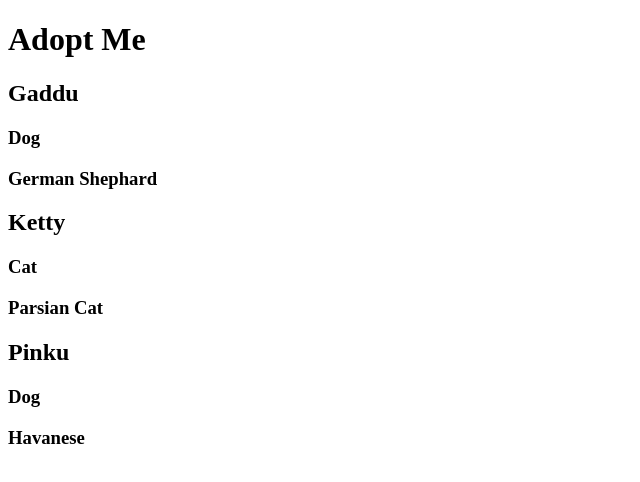
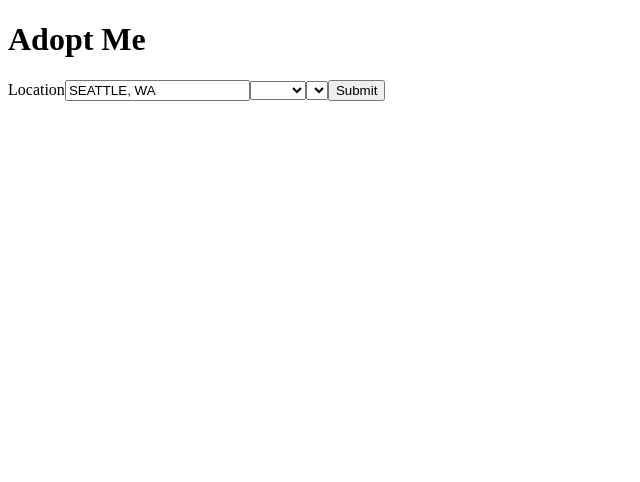
Before and after one commit to ratiarahman/Pet, a React app: page / in a window 1280 px wide. Shown: the top 482 px of the page, without its empty margins (0-640 px from the left). Built offline with nearby package versions, Linux system fonts and the light colour scheme; the HTML template or start-up script is replaced by a standard one.

Commit message:
use hook for search

```diff
--- a/package.json
+++ b/package.json
@@ -19,6 +19,7 @@
     "eslint-plugin-import": "^2.22.1",
     "eslint-plugin-jsx-a11y": "^6.4.1",
     "eslint-plugin-react": "^7.22.0",
+    "eslint-plugin-react-hooks": "^4.2.0",
     "parcel": "^1.12.3",
     "prettier": "^2.3.1"
   },
--- a/src/App.js
+++ b/src/App.js
@@ -1,5 +1,15 @@
 import ReactDOM from 'react-dom';
-import Pet from './Pet';
+import SearchParams from './SearchParams';
+
+const App = () => {
+  return (
+    <div>
+      <h1>Adopt Me</h1>
+      <SearchParams />
+    </div>
+  );
+};
+ReactDOM.render(<App />, document.getElementById('root'));
 
 // const App = () => {
 //   return React.createElement('div', {}, [
@@ -21,15 +31,3 @@ import Pet from './Pet';
 //     }),
 //   ]);
 // };
-
-const App = () => {
-  return (
-    <div>
-      <h1>Adopt Me</h1>
-      <Pet name="Gaddu" animal="Dog" breed="German Shephard" />
-      <Pet name="Ketty" animal="Cat" breed="Parsian Cat" />
-      <Pet name="Pinku" animal="Dog" breed="Havanese" />
-    </div>
-  );
-};
-ReactDOM.render(<App />, document.getElementById('root'));
--- /dev/null
+++ b/src/SearchParams.js
@@ -0,0 +1,61 @@
+import { useState } from 'react';
+
+const SearchParams = () => {
+  const [location, setLocation] = useState('Seattle, WA');
+  const ANIMALS = ['bird', 'dog', 'cat', 'rabbit'];
+  const breeds = [];
+  const [animal, setAnimal] = useState('');
+  const [breed, setBreed] = useState('');
+
+
+  const updateLocation = (e) => {
+    setLocation(e.target.value);
+  };
+  return (
+    <div className="search-params">
+      <form>
+        <label htmlFor="location">
+          Location
+          <input id="location" onChange={updateLocation} value={location.toUpperCase()} placeholder="Location" />
+        </label>
+        <label htmlFor="animal">
+          <select
+            id="animal"
+            value={animal}
+            onChange={(e) => setAnimal(e.target.value)}
+            onblur={(e) => setAnimal(e.target.value)}
+          >
+            <option />
+            {ANIMALS.map((animal) => {
+              return (
+                <option value={animal} key={animal}>
+                  {animal}
+                </option>
+              );
+            })}
+          </select>
+        </label>
+        <label htmlFor="breed">
+          <select
+            id="breed"
+            value={breed}
+            onChange={(e) => setBreed(e.target.value)}
+            onblur={(e) => setBreed(e.target.value)}
+          >
+            <option />
+            {breeds.map((breed) => {
+              return (
+                <option value={breed} key={breed}>
+                  {breed}
+                </option>
+              );
+            })}
+          </select>
+        </label>
+        <button>Submit</button>
+      </form>
+    </div>
+  );
+};
+
+export default SearchParams;
```
Also changed, not shown: src/Pet.js (+8 -8 lines), .eslintrc.json, 1 other file (tests, documents, lock files or other folders).
